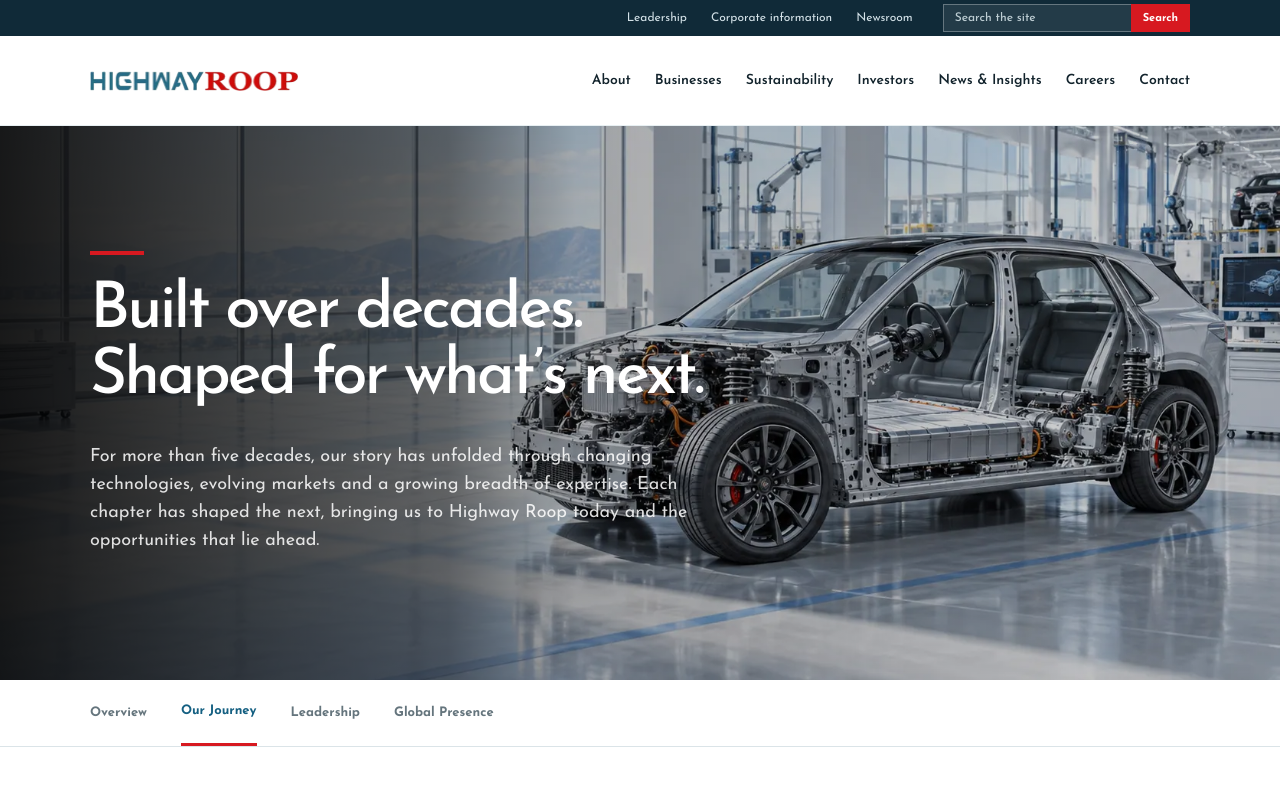
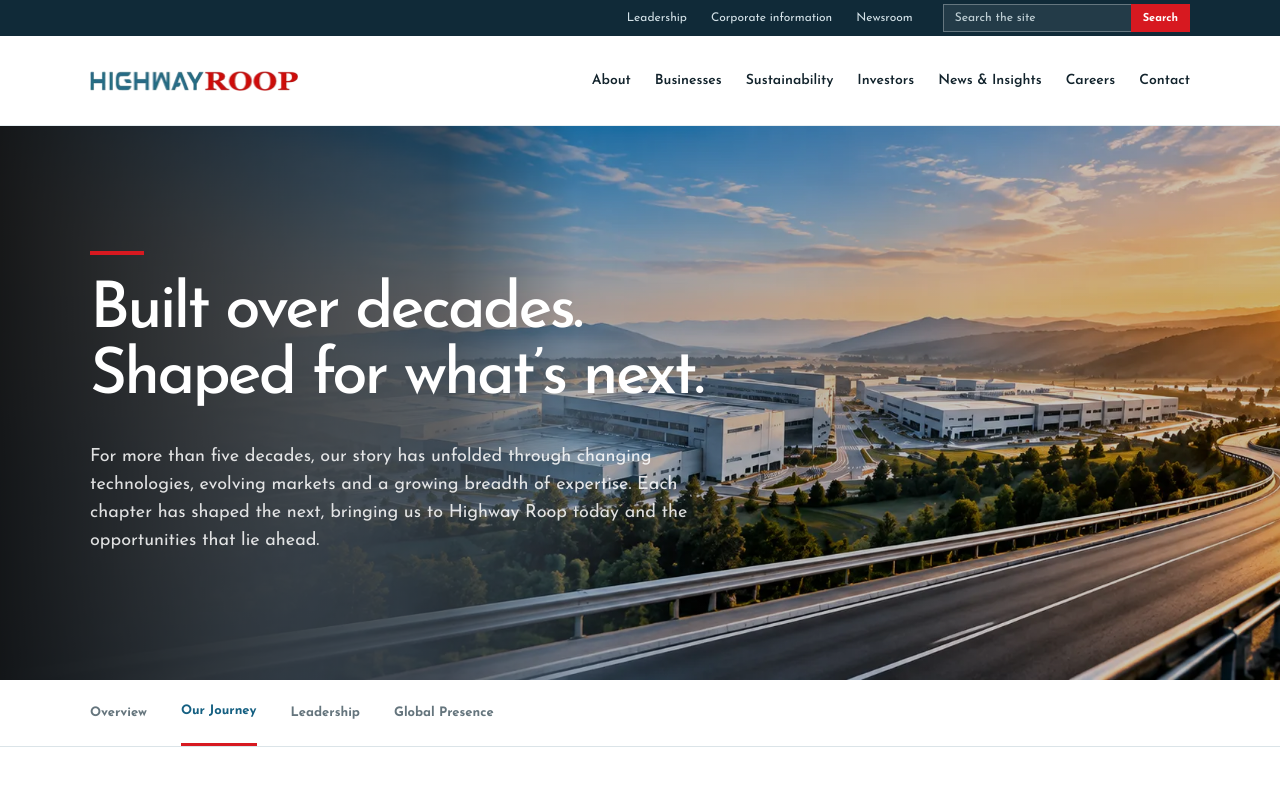
Before and after one commit to Akash-abacusdesk/highwayroop, a Next.js app: page /about/our-journey in a window 1280 px wide. Shown: the top 800 px of the page. Built offline with nearby package versions, Linux system fonts and the light colour scheme.

Commit message:
Our Journey hero image

```diff
--- a/app/about/our-journey/page.tsx
+++ b/app/about/our-journey/page.tsx
@@ -12,7 +12,7 @@ export default function OurJourney() {
       <PageHero
         title={<>Built over decades.<br />Shaped for what’s next.</>}
         copy="For more than five decades, our story has unfolded through changing technologies, evolving markets and a growing breadth of expertise. Each chapter has shaped the next, bringing us to Highway Roop today and the opportunities that lie ahead."
-        image="hero-global-engineering-v3"
+        image="about/our-journey-hero"
       />
       <SubNav />
 
```
Also changed, not shown: public/assets/about/our-journey-hero.webp (added).
